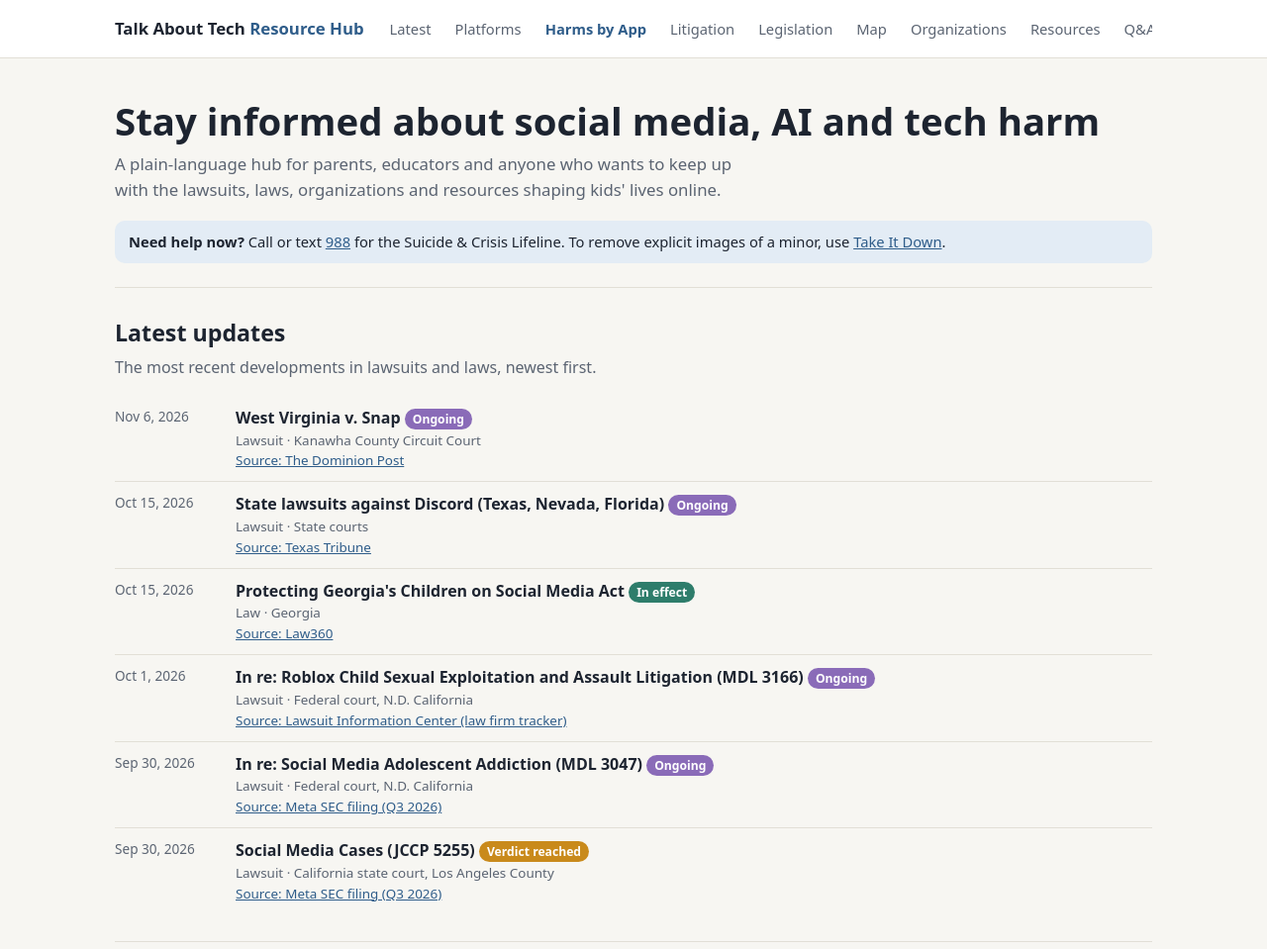
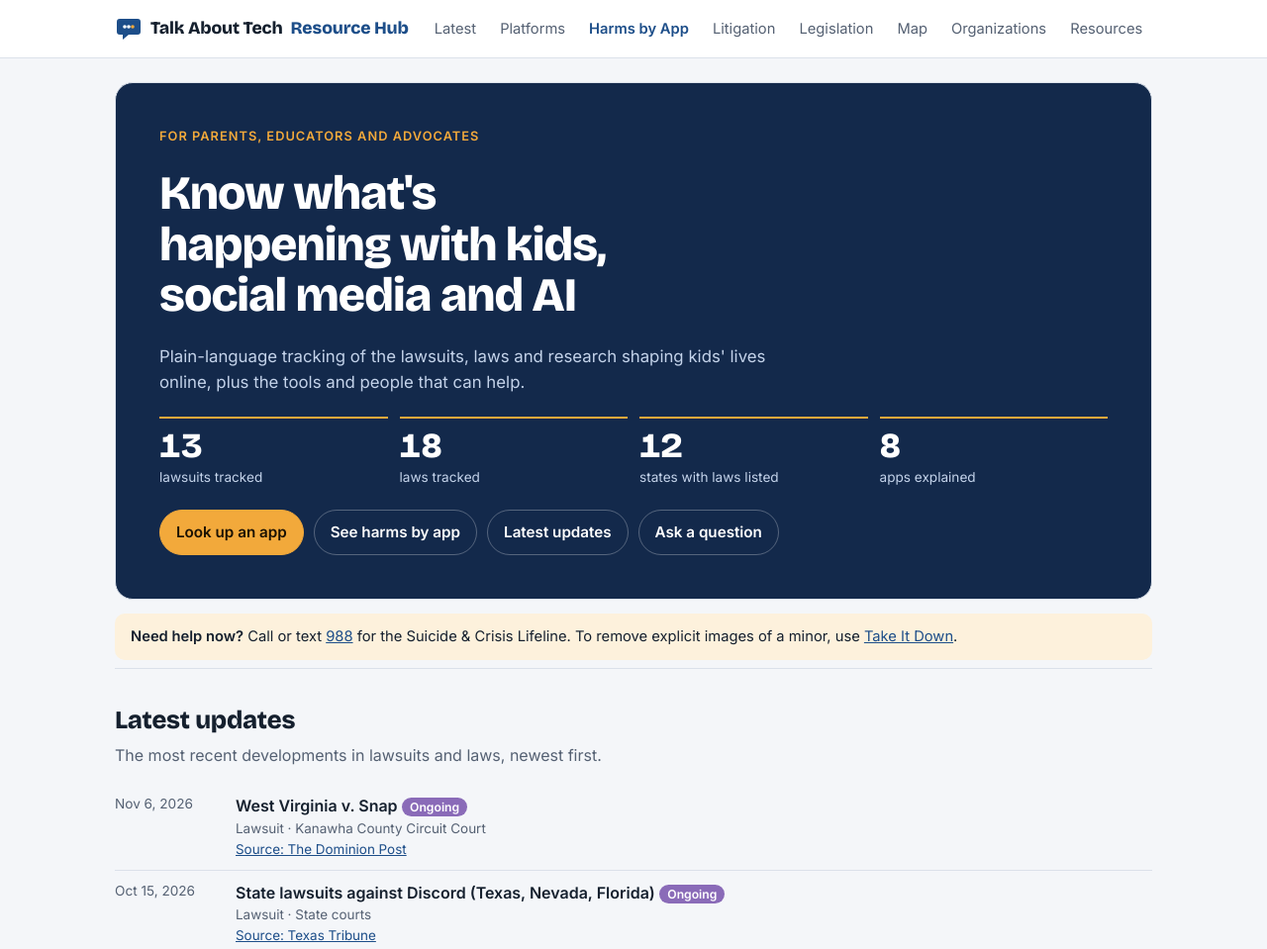
Before and after one commit to alannah369/talk-about-tech-hub, a plain HTML site: page index.html in a window 1280 px wide. Shown: the top 959 px of the page at 99% size. Drawn offline with nearby package versions, Linux system fonts and the light colour scheme; no server answers.

Commit message:
Redesign: new colors, fonts, logo and top section with key numbers
Co-Authored-By: Claude Opus 5.5 <noreply@anthropic.com>

```diff
--- a/index.html
+++ b/index.html
@@ -5,16 +5,27 @@
   <meta name="viewport" content="width=device-width, initial-scale=1.0">
   <title>Talk About Tech Resource Hub</title>
   <meta name="description" content="Keep up with social media, AI and tech harm: lawsuits, laws, an interactive map, organizations, resources and a community Q&A.">
+  <link rel="preconnect" href="https://fonts.googleapis.com">
+  <link rel="preconnect" href="https://fonts.gstatic.com" crossorigin>
+  <link rel="stylesheet" href="https://fonts.googleapis.com/css2?family=Bricolage+Grotesque:opsz,wght@12..96,600;12..96,800&family=Inter:wght@400;500;600&display=swap">
   <style>
+    /* Layout: a deep-blue "briefing" panel up top, then calm card sections. Warm marigold marks what needs attention. */
     :root {
-      --bg: #f7f6f2;
+      --bg: #f4f6f9;
       --surface: #ffffff;
-      --surface-2: #f0eee8;
-      --text: #1d2430;
-      --muted: #5b6472;
-      --border: #e2dfd6;
-      --accent: #2f5d8a;
-      --accent-soft: #e3ecf5;
+      --surface-2: #eaeef4;
+      --text: #15202e;
+      --muted: #556173;
+      --border: #dbe1ea;
+      --accent: #1d4e89;
+      --accent-soft: #e2ebf7;
+      --warm: #f2a93b;
+      --warm-soft: #fdf1dc;
+      --band: #13294b;
+      --on-band: #ffffff;
+      --on-band-muted: #c4d3ea;
+      --font-display: "Bricolage Grotesque", "Segoe UI", system-ui, sans-serif;
+      --font-body: "Inter", system-ui, -apple-system, "Segoe UI", Roboto, sans-serif;
       --s-effect: #2e7d6b;
       --s-partly: #c98a1b;
       --s-blocked: #b04a4a;
@@ -28,27 +39,33 @@
     }
     @media (prefers-color-scheme: dark) {
       :root:not([data-theme="light"]) {
-        --bg: #14171c; --surface: #1c2027; --surface-2: #232832; --text: #e7e9ee;
-        --muted: #a0a8b5; --border: #2e3440; --accent: #8bb4dd; --accent-soft: #24334a;
-        --s-none: #2b303a; --shadow: none; color-scheme: dark;
+        --bg: #0f1622; --surface: #172131; --surface-2: #1e2a3d; --text: #e8edf4;
+        --muted: #9fadc2; --border: #2a374b; --accent: #8cb8f0; --accent-soft: #1f3352;
+        --warm: #f2b45a; --warm-soft: #33270f; --band: #0b1a30;
+        --s-none: #263246; --shadow: none; color-scheme: dark;
       }
     }
     :root[data-theme="dark"] {
-      --bg: #14171c; --surface: #1c2027; --surface-2: #232832; --text: #e7e9ee;
-      --muted: #a0a8b5; --border: #2e3440; --accent: #8bb4dd; --accent-soft: #24334a;
-      --s-none: #2b303a; --shadow: none; color-scheme: dark;
+      --bg: #0f1622; --surface: #172131; --surface-2: #1e2a3d; --text: #e8edf4;
+      --muted: #9fadc2; --border: #2a374b; --accent: #8cb8f0; --accent-soft: #1f3352;
+      --warm: #f2b45a; --warm-soft: #33270f; --band: #0b1a30;
+      --s-none: #263246; --shadow: none; color-scheme: dark;
     }
 
     * { box-sizing: border-box; }
     html { scroll-behavior: smooth; scroll-padding-top: 70px; }
     body {
       margin: 0;
-      font-family: system-ui, -apple-system, "Segoe UI", Roboto, sans-serif;
+      font-family: var(--font-body);
       background: var(--bg);
       color: var(--text);
       line-height: 1.55;
     }
     a { color: var(--accent); }
+    h1, h2, h3 { text-wrap: balance; }
+    h1, h2, .brand { font-family: var(--font-display); }
+    :focus-visible { outline: 2px solid var(--warm); outline-offset: 2px; }
+    @media (prefers-reduced-motion: reduce) { html { scroll-behavior: auto; } * { transition: none !important; } }
     .wrap { max-width: 1080px; margin: 0 auto; padding: 0 16px; }
 
     /* Header & nav */
@@ -58,7 +75,8 @@
       border-bottom: 1px solid var(--border);
     }
     header.top .wrap { display: flex; align-items: center; gap: 16px; min-height: 58px; flex-wrap: wrap; }
-    .brand { font-weight: 700; font-size: 1.05rem; text-decoration: none; color: var(--text); min-width: 0; }
+    .brand { display: inline-flex; align-items: center; gap: 8px; font-weight: 800; font-size: 1.1rem; text-decoration: none; color: var(--text); min-width: 0; letter-spacing: -0.01em; }
+    .brand svg { flex: none; }
     .brand span { color: var(--accent); }
     nav.tabs { display: flex; gap: 4px; overflow-x: auto; flex: 1; scrollbar-width: none; }
     nav.tabs a {
@@ -71,14 +89,35 @@
     .hero { padding: 40px 0 24px; }
     .hero h1 { font-size: clamp(1.7rem, 4vw, 2.4rem); margin: 0 0 8px; line-height: 1.2; }
     .hero p { color: var(--muted); max-width: 640px; margin: 0; font-size: 1.05rem; }
+    .hero-panel {
+      margin: 24px 0 14px; padding: clamp(24px, 5vw, 44px); border-radius: 18px;
+      background: var(--band); color: var(--on-band); border: 1px solid var(--border);
+      display: grid; gap: 22px;
+    }
+    .hero-panel .eyebrow { font-size: 0.8rem; font-weight: 600; letter-spacing: 0.08em; text-transform: uppercase; color: var(--warm); margin: 0; }
+    .hero-panel h1 { font-size: clamp(1.9rem, 5vw, 3rem); line-height: 1.08; margin: 0; font-weight: 800; letter-spacing: -0.02em; max-width: 18ch; }
+    .hero-panel .lede { color: var(--on-band-muted); max-width: 60ch; margin: 0; font-size: 1.05rem; }
+    .stats { display: grid; grid-template-columns: repeat(4, 1fr); gap: 12px; }
+    .stat { border-top: 2px solid var(--warm); padding-top: 10px; }
+    .stat b { display: block; font-family: var(--font-display); font-size: clamp(1.6rem, 4vw, 2.2rem); line-height: 1; font-variant-numeric: tabular-nums; }
+    .stat span { font-size: 0.85rem; color: var(--on-band-muted); }
+    .quick { display: flex; flex-wrap: wrap; gap: 10px; }
+    .quick a {
+      text-decoration: none; font-weight: 600; font-size: 0.95rem; padding: 10px 16px; border-radius: 999px;
+      border: 1px solid rgba(255, 255, 255, 0.28); color: var(--on-band);
+    }
+    .quick a:hover { background: rgba(255, 255, 255, 0.1); }
+    .quick a.primary { background: var(--warm); border-color: var(--warm); color: #1b1203; }
+    .quick a.primary:hover { filter: brightness(1.06); }
     .crisis {
-      margin-top: 18px; padding: 10px 14px; border-radius: var(--radius);
-      background: var(--accent-soft); font-size: 0.92rem;
+      padding: 12px 16px; border-radius: var(--radius);
+      background: var(--warm-soft); font-size: 0.92rem; margin-bottom: 8px;
     }
+    @media (max-width: 640px) { .stats { grid-template-columns: repeat(2, 1fr); } }
 
     /* Sections */
-    section { padding: 28px 0; border-top: 1px solid var(--border); }
-    section h2 { margin: 0 0 4px; font-size: 1.45rem; }
+    section { padding: 32px 0; border-top: 1px solid var(--border); }
+    section h2 { margin: 0 0 4px; font-size: 1.6rem; font-weight: 800; letter-spacing: -0.01em; }
     .section-intro { color: var(--muted); margin: 0 0 16px; }
     .toolbar { display: flex; gap: 8px; flex-wrap: wrap; margin-bottom: 14px; }
     .toolbar input, .toolbar select, .forum-form input, .forum-form select, .forum-form textarea, .reply-form input, .reply-form textarea {
@@ -95,7 +134,9 @@
       background: var(--surface); border: 1px solid var(--border); border-radius: var(--radius);
       padding: 16px; box-shadow: var(--shadow);
     }
-    .card h3 { margin: 0 0 6px; font-size: 1.02rem; line-height: 1.35; }
+    .card h3 { margin: 0 0 6px; font-size: 1.02rem; line-height: 1.35; font-weight: 600; }
+    .card h3 a { text-decoration: none; }
+    .card h3 a:hover { text-decoration: underline; }
     .card p { margin: 6px 0; font-size: 0.93rem; }
     .meta { color: var(--muted); font-size: 0.84rem; }
     .tags { display: flex; flex-wrap: wrap; gap: 6px; margin: 6px 0; }
@@ -197,7 +238,7 @@
     .rules { font-size: 0.86rem; color: var(--muted); }
     .rules ul { padding-left: 18px; margin: 6px 0; }
 
-    footer { padding: 28px 0 40px; border-top: 1px solid var(--border); color: var(--muted); font-size: 0.86rem; }
+    footer { margin-top: 24px; padding: 28px 0 40px; background: var(--surface); border-top: 1px solid var(--border); color: var(--muted); font-size: 0.86rem; }
 
     @media (max-width: 820px) {
       .map-layout, .forum-layout { grid-template-columns: 1fr; }
@@ -208,7 +249,13 @@
 <body>
   <header class="top">
     <div class="wrap">
-      <a class="brand" href="#top">Talk About Tech <span>Resource Hub</span></a>
+      <a class="brand" href="#top">
+        <svg width="28" height="28" viewBox="0 0 28 28" aria-hidden="true">
+          <path d="M5 4h18a3 3 0 0 1 3 3v10a3 3 0 0 1-3 3h-9l-6 5v-5H5a3 3 0 0 1-3-3V7a3 3 0 0 1 3-3z" fill="var(--accent)"/>
+          <circle cx="10" cy="12" r="1.8" fill="var(--surface)"/><circle cx="14" cy="12" r="1.8" fill="var(--surface)"/><circle cx="18" cy="12" r="1.8" fill="var(--warm)"/>
+        </svg>
+        <span style="color:var(--text)">Talk About Tech</span> <span>Resource Hub</span>
+      </a>
       <nav class="tabs" aria-label="Sections">
         <a href="#latest">Latest</a>
         <a href="#platforms">Platforms</a>
@@ -224,10 +271,24 @@
   </header>
 
   <main class="wrap" id="top">
-    <div class="hero">
-      <h1>Stay informed about social media, AI and tech harm</h1>
-      <p>A plain-language hub for parents, educators and anyone who wants to keep up with the lawsuits, laws, organizations and resources shaping kids' lives online.</p>
-      <div class="crisis"><strong>Need help now?</strong> Call or text <a href="https://988lifeline.org" target="_blank" rel="noopener">988</a> for the Suicide &amp; Crisis Lifeline. To remove explicit images of a minor, use <a href="https://takeitdown.ncmec.org" target="_blank" rel="noopener">Take It Down</a>.</div>
+    <div class="hero-panel">
+      <p class="eyebrow">For parents, educators and advocates</p>
+      <h1>Know what's happening with kids, social media and AI</h1>
+      <p class="lede">Plain-language tracking of the lawsuits, laws and research shaping kids' lives online, plus the tools and people that can help.</p>
+      <div class="stats" aria-label="What this hub tracks">
+        <div class="stat"><b id="stat-lawsuits">–</b><span>lawsuits tracked</span></div>
+        <div class="stat"><b id="stat-laws">–</b><span>laws tracked</span></div>
+        <div class="stat"><b id="stat-states">–</b><span>states with laws listed</span></div>
+        <div class="stat"><b id="stat-platforms">–</b><span>apps explained</span></div>
+      </div>
+      <div class="quick">
+        <a href="#platforms" class="primary">Look up an app</a>
+        <a href="#harms">See harms by app</a>
+        <a href="#latest">Latest updates</a>
+        <a href="#forum">Ask a question</a>
+      </div>
+    </div>
+    <div class="crisis"><strong>Need help now?</strong> Call or text <a href="https://988lifeline.org" target="_blank" rel="noopener">988</a> for the Suicide &amp; Crisis Lifeline. To remove explicit images of a minor, use <a href="https://takeitdown.ncmec.org" target="_blank" rel="noopener">Take It Down</a>.</div>
     </div>
 
     <section id="latest">
@@ -410,6 +471,10 @@
     const CODE_BY_NAME = Object.fromEntries(Object.entries(STATES).map(([c, n]) => [n, c]));
 
     $("last-checked").textContent = LAST_CHECKED;
+    $("stat-lawsuits").textContent = LITIGATION.length;
+    $("stat-laws").textContent = LEGISLATION.length;
+    $("stat-states").textContent = new Set(LEGISLATION.filter(x => x.state !== "US" && STATES[x.state]).map(x => x.state)).size;
+    $("stat-platforms").textContent = PLATFORMS.length;
 
     // ---------- Latest ----------
     (function renderLatest() {
```
